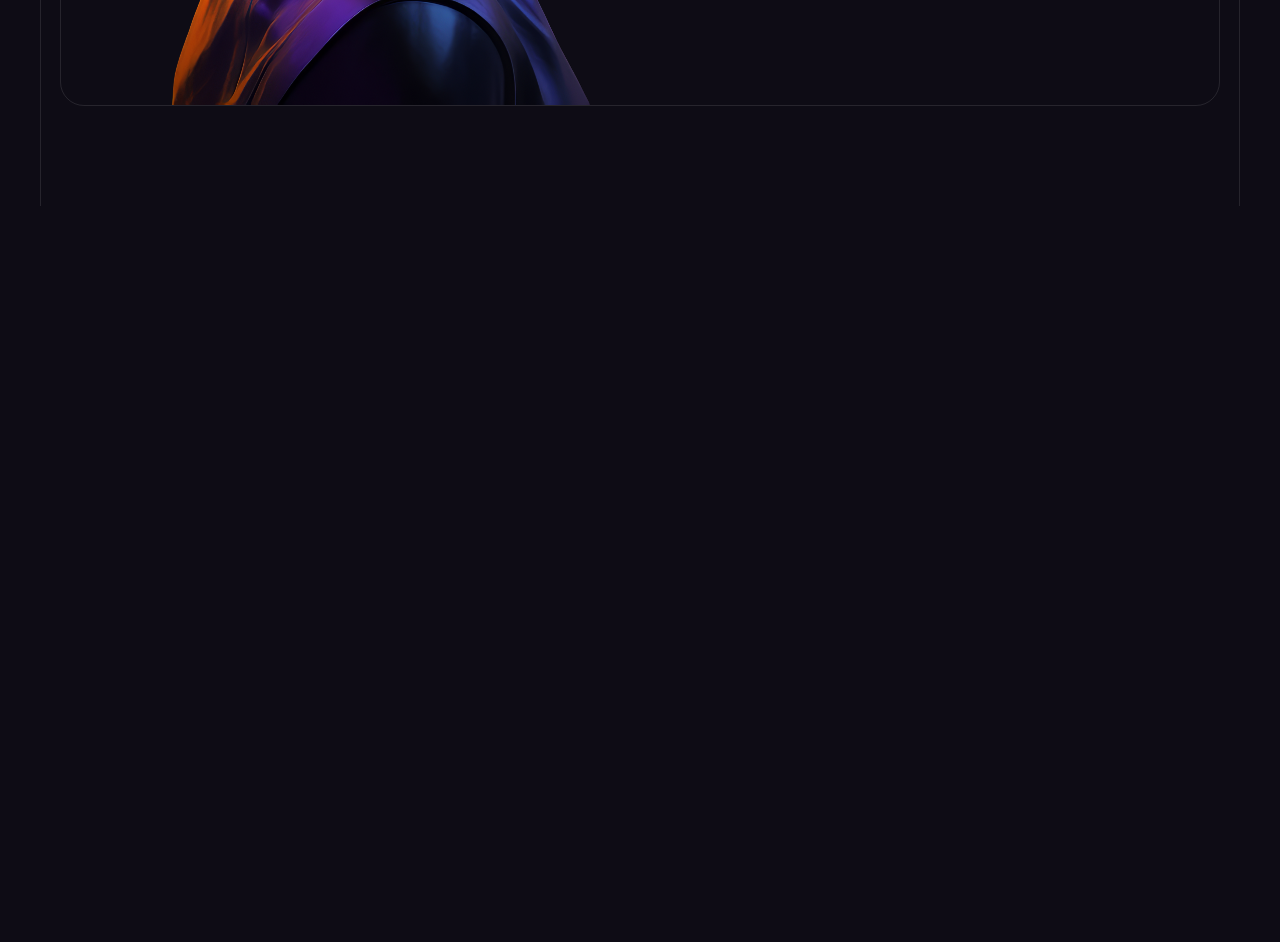
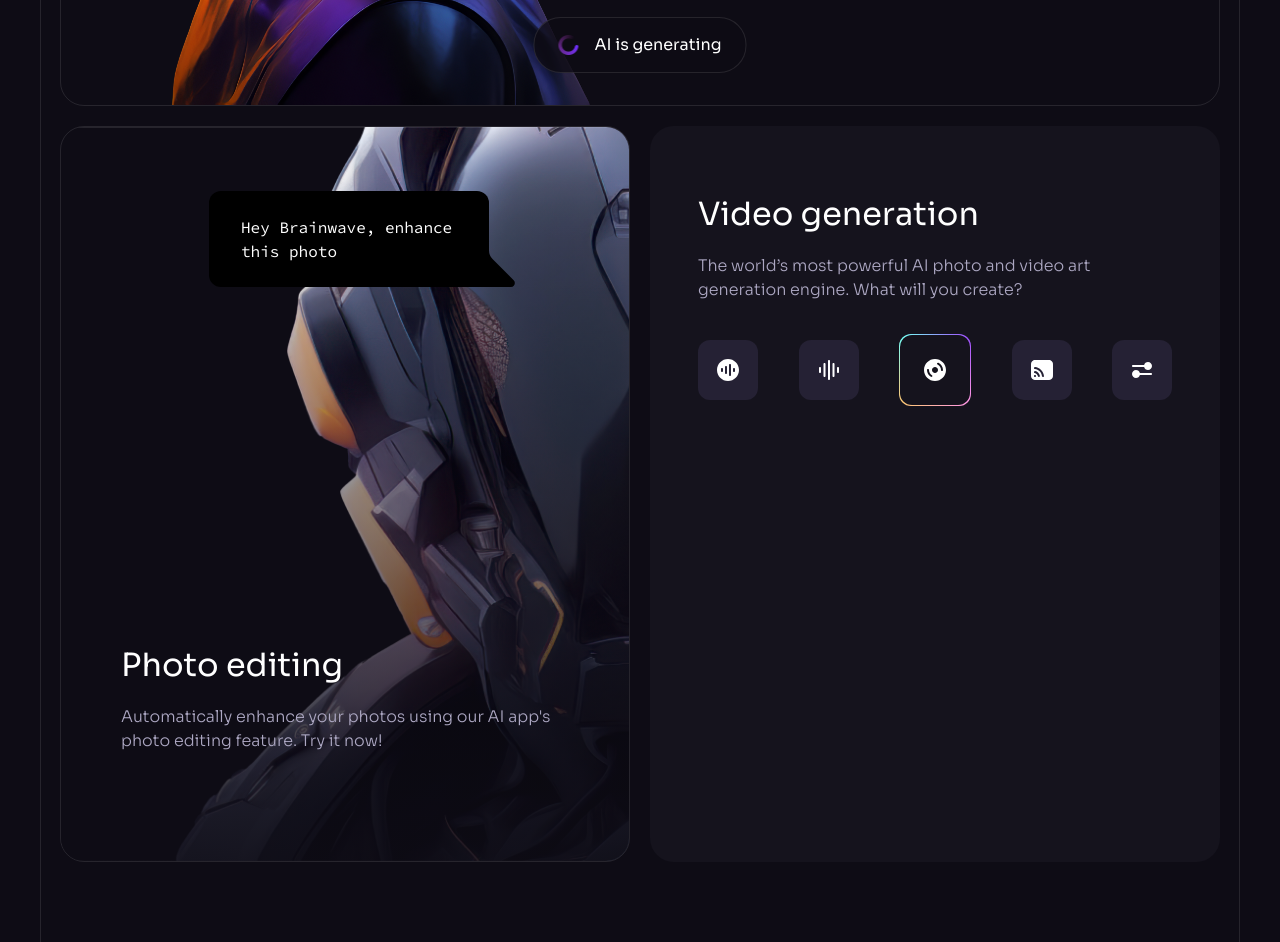
Before and after one commit to edgarespinoza7/brainwave-landingpage, a React (Vite) app: page / in a window 1280 px wide. Shown: the part 4740-5682 px from the top of the page. Before the commit the page ends 4946 px from the top, so only its background shows below. Built offline with nearby package versions, Linux system fonts and the light colour scheme.

Commit message:
updated Services section with icons

```diff
--- a/src/components/Services.jsx
+++ b/src/components/Services.jsx
@@ -1,7 +1,9 @@
-import { check, service1 } from "../assets"
-import { brainwaveServices } from "../constants"
+import { check, service1, service2 } from "../assets"
+import { brainwaveServices, brainwaveServicesIcons } from "../constants"
+import Generating from "./Generating"
 import Heading from "./Heading"
 import Section from "./Section"
+import { PhotoChatMessage, Gradient, VideoBar, VideoChatMessage } from "./design/Services";
 
 
 export const Services = () => {
@@ -9,10 +11,12 @@ export const Services = () => {
     <Section id="how-to-use">
       <div className="container">
         <Heading
+          className="flex flex-col items-center"
           title="Generative AI made for creators."
           text="Brainwave unlocks the potential of AI-powered applications"
         />
         <div className="relative">
+          {/* Service 1 */}
           <div className="relative z-1 flex items-center h-[39rem] mb-5 p-8 border border-n-1/10 rounded-3xl overflow-hidden lg:p-20 xl:h-[46rem]">
             <div className="absolute top-0 left-0 w-full h-full pointer-events-none md:w-3/5 xl:w-auto">
               <img
@@ -34,12 +38,60 @@ export const Services = () => {
                       src={check}
                       width={24}
                       height={24}
-                    alt="" />
+                      alt="check" />
                     <p className="ml-4">{service}</p>
                   </li>
                 ))}
               </ul>
             </div>
+
+            <Generating className="absolute left-4 right-4 bottom-4 border border-n-1/10 lg:left-1/2 lg:right-auto lg:bottom-8 lg:-translate-x-1/2" />
+
+          </div>
+          {/* Service 2 Grid */}
+          <div className="relative z-1 grid gap-5 lg:grid-cols-2">
+            <div className="relative min-h-[39rem] border border-n-1/10 rounded-3xl overflow-hidden">
+              <div className="absolute inset-0">
+                <img
+                  className="h-full w-full object-cover"
+                  width={630}
+                  height={750}
+                  src={service2}
+                  alt="robot" />
+              </div>
+              <div className="absolute inset-0 flex flex-col justify-end p-8 bg-gradient-to-b from-n-8/0 to-n-8/90 lg:p-15">
+                <h4 className="h4 mb-4">Photo editing</h4>
+                <p className="body-2 mb-[3rem] text-n-3">Automatically enhance your photos using our AI app&apos;s photo editing feature. Try it now!
+                </p>
+              </div>
+              <PhotoChatMessage />
+            </div>
+
+            <div className="p-4 bg-n-7 rounded-3xl overflow-hidden lg:min-h-[46rem]">
+              <div className="py-12 px-4 xl:px-8">
+                <h4 className="h4 mb-4">Video generation</h4>
+                <p className="body-2 mb-[2rem] text-n-3">The world’s most powerful AI photo and video art generation engine. What will you create?</p>
+                <ul className="flex items-center justify-between">
+                {brainwaveServicesIcons.map((icon, index) => (
+                  <li
+                  className={`rounded-xl flex items-center justify-center ${index === 2 ? 'w-[3rem] h-[3rem] p-0.25 bg-conic-gradient md:w-[4.5rem] md:h-[4.5rem]' : 'flex w-10 h-10 bg-n-6 md:w-15 md:h-15'}`}
+                  key={index}>
+                    <div className={index === 2 ? 'flex items-center justify-center w-full h-full bg-n-7 rounded-xl' : ''}>
+                      <img
+                      width={24}
+                      height={24}
+                      src={icon}
+                      alt={icon} />
+                    </div>
+
+                  </li>
+                ))}
+                </ul>
+              </div>
+            </div>
+
+
+
           </div>
         </div>
       </div>
--- a/src/components/design/Services.jsx
+++ b/src/components/design/Services.jsx
@@ -15,7 +15,7 @@ export const Gradient = () => {
   );
 };
 
-export const PhotChatMessage = () => {
+export const PhotoChatMessage = () => {
   return (
     <div className="absolute top-8 right-8 max-w-[17.5rem] py-6 px-8 bg-black rounded-t-xl rounded-bl-xl font-code text-base lg:top-16 lg:right-[8.75rem] lg:max-w-[17.5rem]">
       Hey Brainwave, enhance this photo
```
Lines whose indentation alone changed are shown as unchanged.
